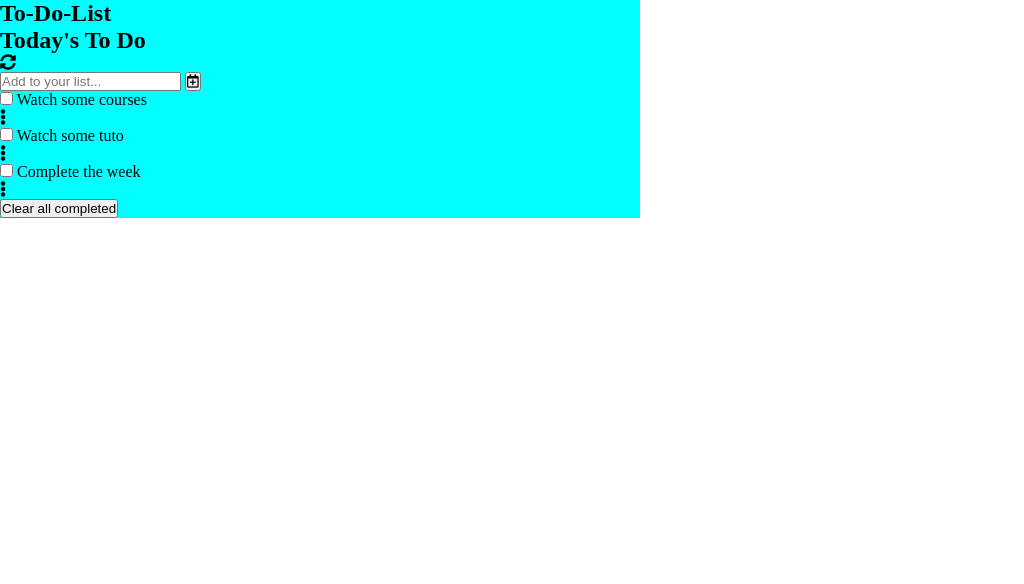
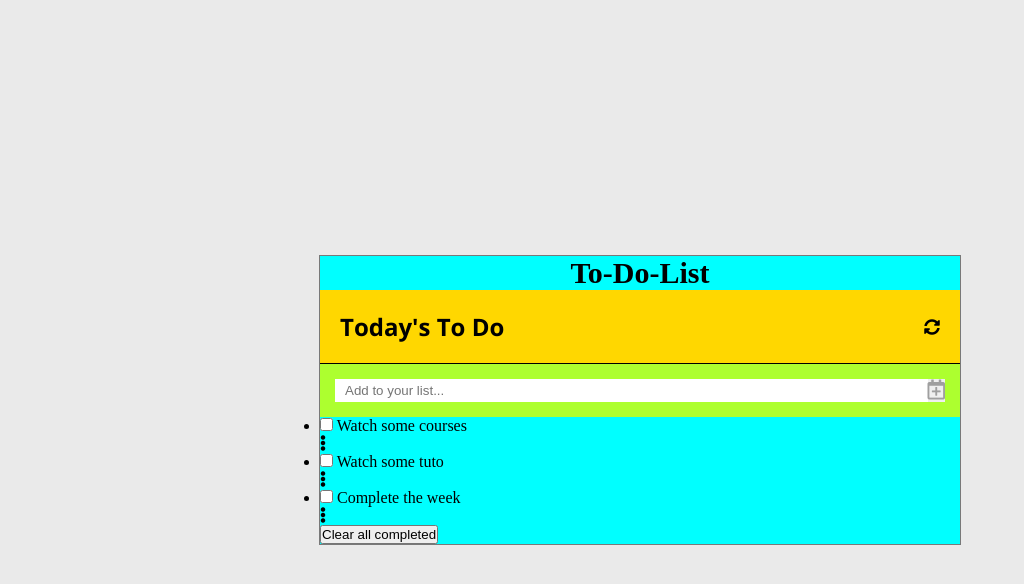
Before and after one commit to Ouail-01/To-Do-List_Project, a website built with webpack: page src/index.html in a window 1280 px wide. Shown: the whole page, without its empty margins (0-1024 px from the left). Built offline with nearby package versions, Linux system fonts and the light colour scheme; a web font is replaced by a local one.

Commit message:
Complete the header & input section

```diff
--- a/src/style.css
+++ b/src/style.css
@@ -7,7 +7,11 @@
 }
 
 body {
-
+    height: 100vh;
+    display: flex;
+    align-items: center;
+    justify-content: center;
+    background: rgb(234, 234, 234);
 }
 
 .toDo-container {
@@ -17,4 +21,48 @@ body {
     display: flex;
     flex-direction: column;
     justify-content: center;
+    border: 1px solid rgb(121, 121, 121);
 }
+
+.toDo-container h1 {
+    text-align: center;
+    font-size: 30px;
+}
+
+/* To Do header */
+
+.toDo-header {
+    background: gold;
+    display: flex;
+    align-items: center;
+    justify-content: space-between;
+    padding: 20px;
+    border-bottom: 1px solid #000;
+    font-family: 'Open Sans', sans-serif;
+}
+
+/* To Do input */
+
+.toDo-input {
+    background: greenyellow;
+    display: flex;
+
+    padding: 15px;
+
+}
+
+.toDo-input input {
+    width: 100%;
+    border: none;
+    color: rgb(159, 159, 159);
+    padding-left: 10px;
+}
+
+.toDo-input button {
+    border: none;
+}
+
+.toDo-input button {
+    font-size: 20px;
+    color: rgb(159, 159, 159);
+}
```
